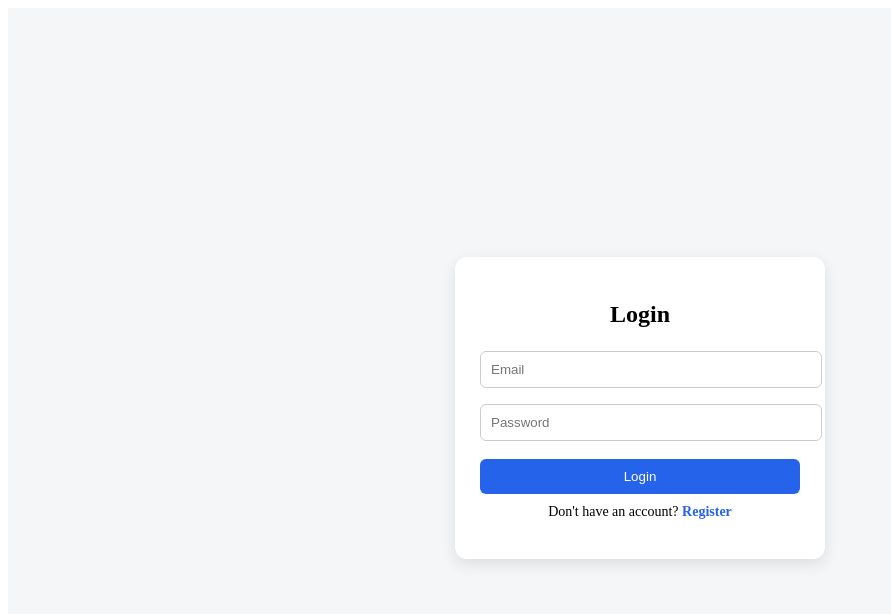
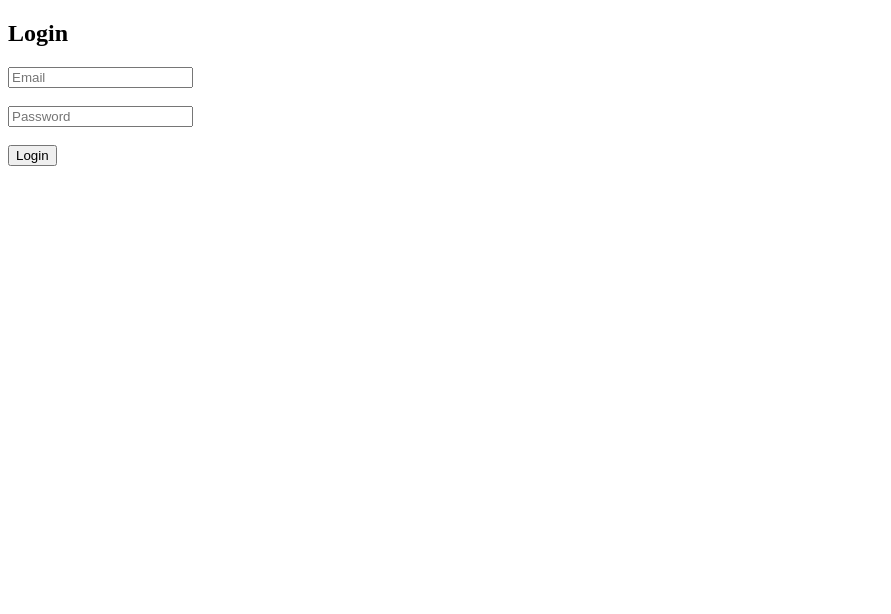
Before and after one commit to anandhavalli11/task-manager-app, a React app in the folder frontend/: page /login in a window 1280 px wide. Shown: the top 614 px of the page, without its empty margins (0-891 px from the left). Built offline with nearby package versions, Linux system fonts and the light colour scheme; the HTML template or start-up script is replaced by a standard one.

Commit message:
fix register

```diff
--- a/frontend/src/pages/Login.jsx
+++ b/frontend/src/pages/Login.jsx
@@ -9,7 +9,7 @@ export default function Login() {
 
   const handleLogin = async () => {
     try {
-      const res = await API.post("/auth/login", {
+      const res = await API.post("/api/auth/login", {
         email,
         password,
       });
@@ -18,94 +18,37 @@ export default function Login() {
 
       alert("Login Successful 🚀");
       navigate("/tasks");
-
     } catch (error) {
-      console.log("LOGIN ERROR:", error);
-
-      alert(
-        error.response?.data?.message ||
-        "Login Failed"
-      );
+      console.log(error);
+      alert(error.response?.data?.message || "Login Failed");
     }
   };
 
   return (
-    <div style={styles.container}>
-      <div style={styles.card}>
-        <h2 style={styles.title}>Login</h2>
+    <div>
+      <h2>Login</h2>
 
       <input
-          style={styles.input}
         type="email"
         placeholder="Email"
         value={email}
         onChange={(e) => setEmail(e.target.value)}
       />
 
+      <br />
+      <br />
+
       <input
-          style={styles.input}
         type="password"
         placeholder="Password"
         value={password}
         onChange={(e) => setPassword(e.target.value)}
       />
 
-        <button style={styles.button} onClick={handleLogin}>
-          Login
-        </button>
+      <br />
+      <br />
 
-        <p style={styles.text}>
-          Don't have an account?{" "}
-          <span style={styles.link} onClick={() => navigate("/register")}>
-            Register
-          </span>
-        </p>
-      </div>
+      <button onClick={handleLogin}>Login</button>
     </div>
   );
 }
-
-const styles = {
-  container: {
-    height: "100vh",
-    display: "flex",
-    justifyContent: "center",
-    alignItems: "center",
-    background: "#f4f6f8",
-  },
-  card: {
-    width: "320px",
-    padding: "25px",
-    background: "#fff",
-    borderRadius: "12px",
-    boxShadow: "0 5px 15px rgba(0,0,0,0.1)",
-    textAlign: "center",
-  },
-  title: { marginBottom: "15px" },
-  input: {
-    width: "100%",
-    padding: "10px",
-    margin: "8px 0",
-    border: "1px solid #ccc",
-    borderRadius: "6px",
-  },
-  button: {
-    width: "100%",
-    padding: "10px",
-    marginTop: "10px",
-    background: "#2563eb",
-    color: "white",
-    border: "none",
-    borderRadius: "6px",
-    cursor: "pointer",
-  },
-  text: {
-    marginTop: "10px",
-    fontSize: "14px",
-  },
-  link: {
-    color: "#2563eb",
-    cursor: "pointer",
-    fontWeight: "bold",
-  },
-};
--- a/frontend/src/pages/Register.jsx
+++ b/frontend/src/pages/Register.jsx
@@ -3,23 +3,24 @@ import { useNavigate } from "react-router-dom";
 import API from "../api";
 
 export default function Register() {
+  const navigate = useNavigate();
+
   const [form, setForm] = useState({
     name: "",
     email: "",
     password: "",
   });
 
-  const navigate = useNavigate();
-
   const handleSubmit = async () => {
     try {
-      await API.post("/auth/register", form);
+      const res = await API.post("/api/auth/register", form);
+
+      console.log("REGISTER SUCCESS:", res.data);
 
       alert("Registered Successfully 🚀");
       navigate("/login");
-
     } catch (err) {
-      console.log("REGISTER ERROR:", err);
+      console.log("REGISTER ERROR:", err.response?.data || err.message);
 
       alert(
         err.response?.data?.message ||
@@ -31,25 +32,36 @@ export default function Register() {
   return (
     <div style={styles.container}>
       <div style={styles.card}>
-        <h2>Register</h2>
+        <h2 style={styles.title}>Register</h2>
 
         <input
           style={styles.input}
+          type="text"
           placeholder="Name"
-          onChange={(e) => setForm({ ...form, name: e.target.value })}
+          value={form.name}
+          onChange={(e) =>
+            setForm({ ...form, name: e.target.value })
+          }
         />
 
         <input
           style={styles.input}
+          type="email"
           placeholder="Email"
-          onChange={(e) => setForm({ ...form, email: e.target.value })}
+          value={form.email}
+          onChange={(e) =>
+            setForm({ ...form, email: e.target.value })
+          }
         />
 
         <input
           style={styles.input}
           type="password"
           placeholder="Password"
-          onChange={(e) => setForm({ ...form, password: e.target.value })}
+          value={form.password}
+          onChange={(e) =>
+            setForm({ ...form, password: e.target.value })
+          }
         />
 
         <button style={styles.button} onClick={handleSubmit}>
@@ -57,8 +69,11 @@ export default function Register() {
         </button>
 
         <p style={styles.text}>
-          Already have account?{" "}
-          <span style={styles.link} onClick={() => navigate("/login")}>
+          Already have an account?{" "}
+          <span
+            style={styles.link}
+            onClick={() => navigate("/login")}
+          >
             Login
           </span>
         </p>
@@ -75,35 +90,45 @@ const styles = {
     alignItems: "center",
     background: "#f4f6f8",
   },
+
   card: {
-    width: "320px",
+    width: "340px",
     padding: "25px",
-    background: "#fff",
-    borderRadius: "12px",
-    boxShadow: "0 5px 15px rgba(0,0,0,0.1)",
+    background: "#ffffff",
+    borderRadius: "10px",
+    boxShadow: "0 4px 10px rgba(0,0,0,0.1)",
     textAlign: "center",
   },
+
+  title: {
+    marginBottom: "20px",
+  },
+
   input: {
     width: "100%",
     padding: "10px",
-    margin: "8px 0",
+    marginBottom: "12px",
     border: "1px solid #ccc",
     borderRadius: "6px",
+    boxSizing: "border-box",
   },
+
   button: {
     width: "100%",
     padding: "10px",
-    marginTop: "10px",
     background: "#16a34a",
-    color: "white",
+    color: "#fff",
     border: "none",
     borderRadius: "6px",
     cursor: "pointer",
+    fontSize: "16px",
   },
+
   text: {
-    marginTop: "10px",
+    marginTop: "15px",
     fontSize: "14px",
   },
+
   link: {
     color: "#2563eb",
     cursor: "pointer",
```
Also changed, not shown: 1 other file (tests, documents, lock files or other folders). Lines whose indentation alone changed are shown as unchanged.
